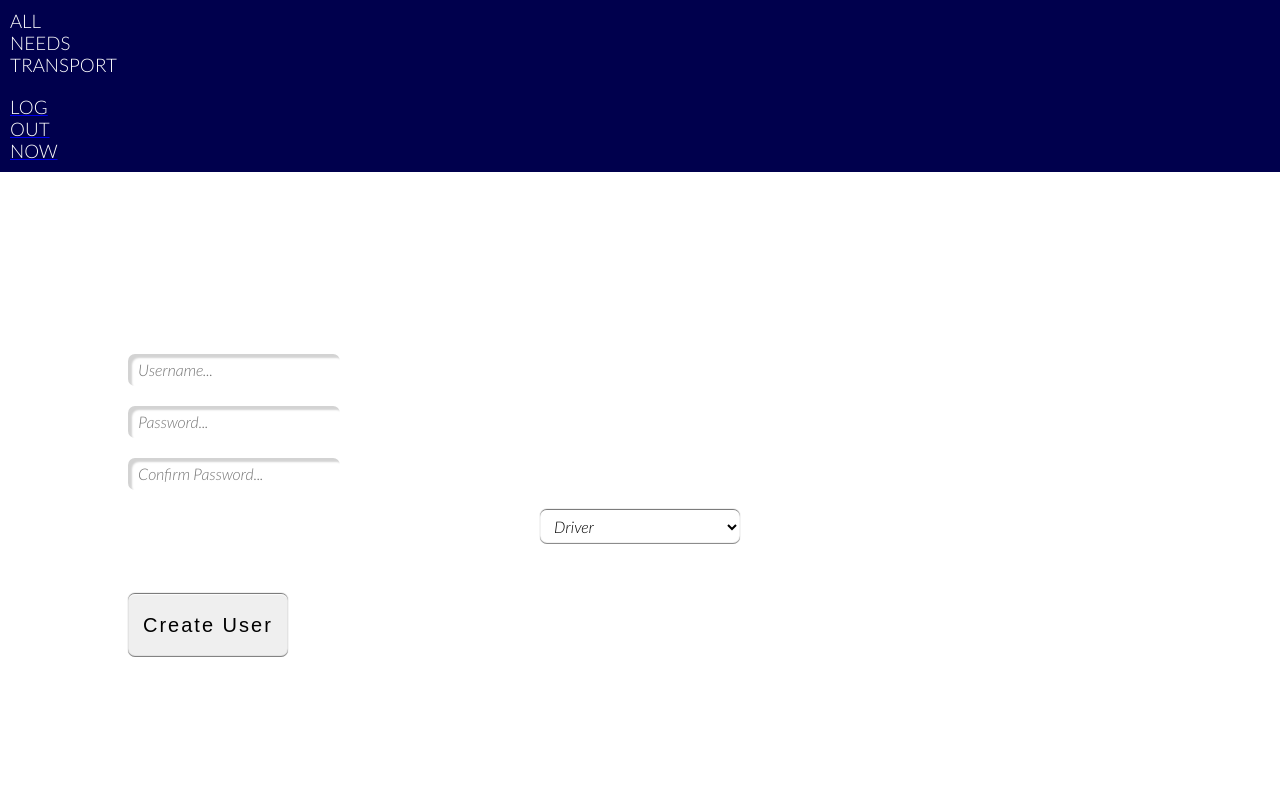
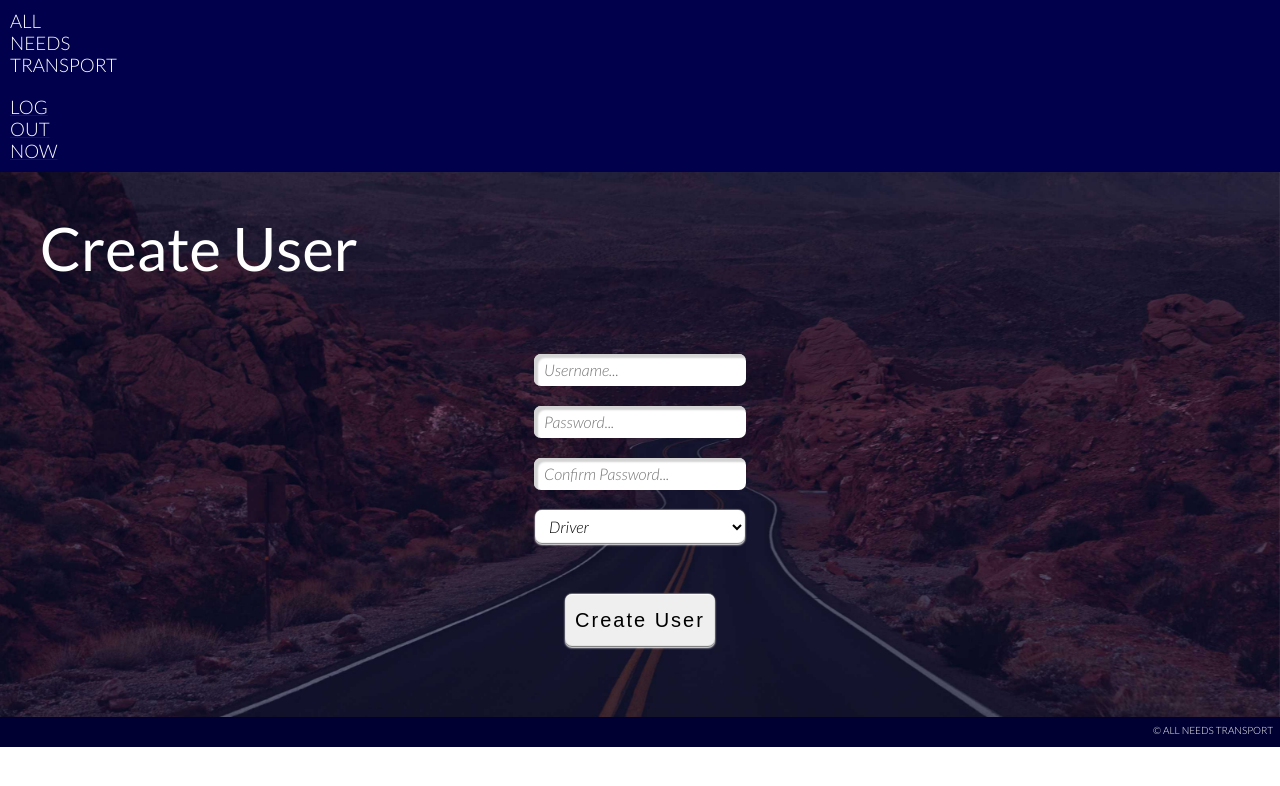
Before and after one commit to CFA-CJJ-GroupProject/CFA-Term3-NodeProject, a React (Create React App) app in the folder react-web/: page /createuser in a window 1280 px wide. Shown: the top 786 px of the page. Built offline with nearby package versions, Linux system fonts and the light colour scheme; sample sign-in values are in the browser's storage.

Commit message:
Styling, adding images, changing import of footer to selected pages

```diff
--- a/react-web/src/components/Top.js
+++ b/react-web/src/components/Top.js
@@ -2,10 +2,14 @@ import React from 'react'
 import { NavLink } from 'react-router-dom'
 
 export default({handleLogout}) => (
+  <div>
   <div className='company-name'>
     <h3>ALL<br/>
       NEEDS<br/>
       TRANSPORT</h3>
+      <div>
       <NavLink onClick={handleLogout} exact to='/' activeClassName='active'><h3>LOG<br/>OUT<br/>NOW</h3></NavLink>
+      </div>
+  </div>
   </div>
 )
--- a/react-web/src/pages/CreateUserPage.js
+++ b/react-web/src/pages/CreateUserPage.js
@@ -1,13 +1,15 @@
 import React from 'react'
 import {Redirect} from 'react-router-dom'
 import CreateUserForm from '../components/CreateUserForm.js'
+import Footer from '../components/Footer'
 
 const CreateUserPage = ({onRegister, redirect, handleRedirect}) => (
 
   redirect ? (<div><Redirect to='/createcustomer' />{handleRedirect()}</div>) :
-  (<div>
+  (<div className='create-user'>
     <h1>Create User</h1>
     <CreateUserForm onRegister={onRegister}/>
+    <Footer />
   </div>)
 )
 
--- a/react-web/src/pages/HomePage.js
+++ b/react-web/src/pages/HomePage.js
@@ -1,8 +1,10 @@
 import React from 'react'
+import Footer from '../components/Footer'
 
 const HomePage = () => (
     <div className='dashboard'>
         <h1>Dashboard</h1>
+        <Footer />
     </div>
       )
 
--- a/react-web/src/pages/JobsPage.js
+++ b/react-web/src/pages/JobsPage.js
@@ -1,5 +1,6 @@
 import React, { Component } from 'react'
 import JobsList from '../components/JobsList'
+import Footer from '../components/Footer'
 
 class JobsPage extends Component {
 	state = {
@@ -22,7 +23,7 @@ class JobsPage extends Component {
 	render() {
 		const { error, jobs } = this.state
 		return (
-			<div>
+			<div className='jobs'>
 				<h1>ALL JOBS</h1>
 				{ !!error && <p>{ error.message }</p> }
 				{
@@ -32,6 +33,7 @@ class JobsPage extends Component {
 						'Loading Jobs...'
 					)
 				}
+				<Footer />
 			</div>
 		)
 	}
--- a/react-web/src/style.css
+++ b/react-web/src/style.css
@@ -3,7 +3,6 @@
 /* Background images */
 .login {
   background: url(images/login.jpg) no-repeat center;
-  background-size: 100% auto;
   background-repeat: no-repeat;
   background-position: center;
   position: absolute;
@@ -11,13 +10,20 @@
 .dashboard {
   background: url(images/dashboard.jpg) no-repeat center center fixed;
 }
+.create-user {
+  background: url(images/createuser.jpg) no-repeat center center fixed;
+}
 .create-job {
   background: url(images/createjob.jpg) no-repeat center center fixed;
 }
 .create-customer {
   background: url(images/picture.jpg) no-repeat center center fixed;
 }
-.dashboard, .create-job, .create-customer {
+.jobs {
+  background: url(images/picture2.jpg) no-repeat center center fixed;
+}
+.dashboard, .create-job, .create-customer, .jobs, .create-user {
+  width: 100%;
   -webkit-background-size: cover;
   -moz-background-size: cover;
   -o-background-size: cover;
@@ -103,7 +109,7 @@ label {
 form {
   margin-top: 50px;
   max-width: 80%;
-  text-align: center;
+  text-align: -webkit-center;
   padding: 40px;
   padding-top: 20px;
   border-radius: 20px;
@@ -131,7 +137,7 @@ input, textarea, select {
   background-color: white;
 }
 select {
-  max-width: 200px;
+  max-width: 210px;
 }
 input[type='username'], input[type='password'] {
   text-align: left;
@@ -162,7 +168,7 @@ button[type=submit] {
   margin-top: 50px;
   letter-spacing: 2px;
   border-radius: 7px;
-  padding: 20px 15px 20px 15px;
+  padding: 15px 10px 15px 10px;
 }
 button[type=submit]:hover {
   box-shadow: 2px 2px 2px grey;
@@ -188,11 +194,11 @@ div .cj-right, .cj-left {
   display: inline-block;
   vertical-align: top;
 }
-.cj-button {
+button.cj-button {
   background-color: darkblue;
   color: white;
+  margin-top: 0px;
   float: right;
-  margin-bottom: 100px;
 }
 .measurements, .address, .date-time {
   padding: 0px;
@@ -215,3 +221,7 @@ div .cj-right, .cj-left {
 div .add-item {
   display: inline-block;
 }
+/********** Create User *********/
+.cu select {
+  margin: 0px;
+}
```
Also changed, not shown: react-web/src/images/createjob.jpg, react-web/src/images/createuser.jpg (added).
